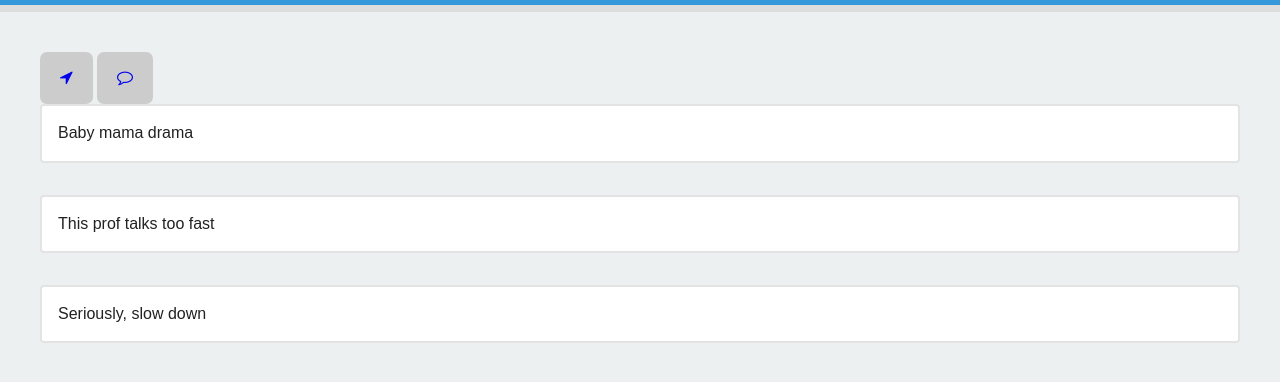
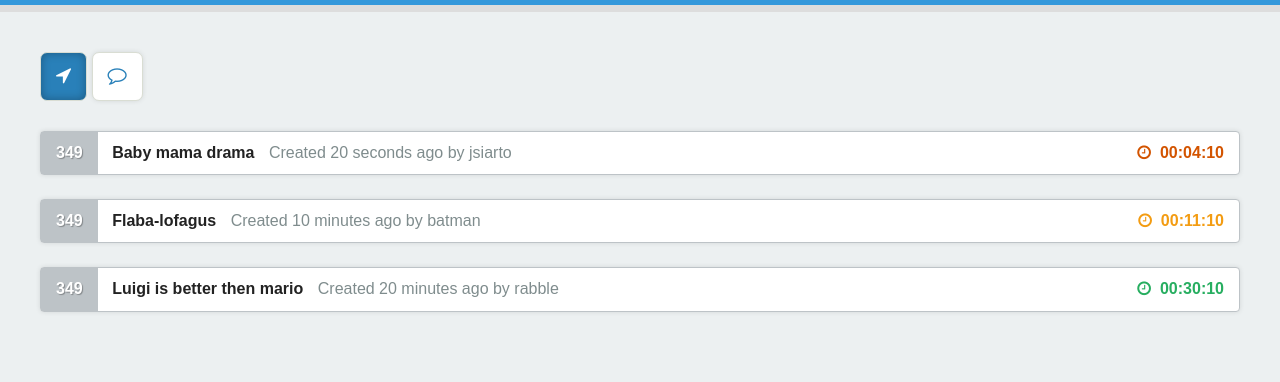
Before and after one commit to ntsummers/TC349, a plain HTML site: page week2/index.html in a window 1280 px wide. Shown: the part 56-438 px from the top of the page. Drawn offline with nearby package versions, Linux system fonts and the light colour scheme.

Commit message:
lab2 update

```diff
--- a/week2/css/main.css
+++ b/week2/css/main.css
@@ -124,21 +124,72 @@ header h1 {
 .toggle-button {
 	border-radius: 7px;
 	display: inline-block;
-	padding:15px 20px;
-	background-color:#ccc;
+	padding:10px 15px;
+	background-color:#fff;
+	border: 1px solid #d9ddd3;
+	color: #2980b9;
+	font-size: 1.2em;
+	box-shadow: 0 0 5px rgba(0,0,0,.1);
+}
+
+.toggle-button:hover {
+	box-shadow: 0 0 10px rgba(41,128,25,.2);
+}
+
+.toggle-button.selected {
+	background : #2980b9;
+	color: #fff;
+	box-shadow: inset 0 0 10px rgba(0,0,0,.3);
+}
+
+#feed {
+	margin-top:30px;
 }
 
 #feed ul li {
 	width: auto;
-	border: 2px solid #e3e3e3;
+	border: 1px solid #bdc3c7;
 	border-radius: 4px;
 	background-color: #fff;
-	padding: 1em;
-	margin-bottom: 2em;
+	margin-bottom: 1.5em;
+	box-shadow: 0 0 5px rgba(0,0,0,.1);
 }
 
+#feed ul li > * {
+	display: inline-block;
+	padding: 0px;
+	margin: 0px;
+	font-size: 1em;
+}
 
+#feed ul li .user-count {
+	background-color: #bdc3c7;
+	padding: 10px 15px;
+	font-weight: bold;
+	color: #fff;
+	text-shadow: 1px 1px 1px rgba(0,0,0,.3);
+	margin-right: 10px;
+}
 
+#feed ul li .chat-meta {
+	color: #7f8c8d;
+	margin-left: 10px;
+}
+
+#feed ul li .countdown {
+	float: right;
+	padding: 10px 15px;
+	font-weight: bold;
+	color: #27ae60;
+}
+
+#feed ul li .warning {
+	color: #f39c12;
+}
+
+#feed ul li .alert {
+	color: #d35400;
+}
 
 
 
--- a/week2/index.html
+++ b/week2/index.html
@@ -28,15 +28,33 @@
             	<a title="Toggle Proximity" class="toggle-button selected" 	   id="proximity" href="#"> <i class="fa fa-location-arrow"></i> </a>
                 <a title="Toggle Public"    class="toggle-button not-selected" id="public"    href="#"> <i class="fa fa-comment-o"></i>      </a>
             </div>
+
             <form>
 
             </form>
 
             <div id="feed">
             	<ul>
-            		<li> Baby mama drama </li>
-                    <li> This prof talks too fast </li>
-                    <li> Seriously, slow down </li>
+            		<li>
+                    	<p class="user-count">349</p>
+                        <h2> Baby mama drama </h2>
+                        <p class="chat-meta"> Created 20 seconds ago by <span class="username">jsiarto</span> </p>
+                        <p class="countdown alert"> <i class="fa fa-clock-o"> </i>&nbsp 00:04:10 </p>
+                    </li>
+
+            		<li>
+                    	<p class="user-count">349</p>
+                        <h2> Flaba-lofagus </h2>
+                        <p class="chat-meta"> Created 10 minutes ago by <span class="username">batman</span> </p>
+                        <p class="countdown warning"> <i class="fa fa-clock-o"> </i>&nbsp 00:11:10 </p>
+                    </li>
+
+            		<li>
+                    	<p class="user-count">349</p>
+                        <h2> Luigi is better then mario </h2>
+                        <p class="chat-meta"> Created 20 minutes ago by <span class="username">rabble</span> </p>
+                        <p class="countdown "> <i class="fa fa-clock-o"> </i>&nbsp 00:30:10 </p>
+                    </li>
             	</ul>
             </div>
 
```
